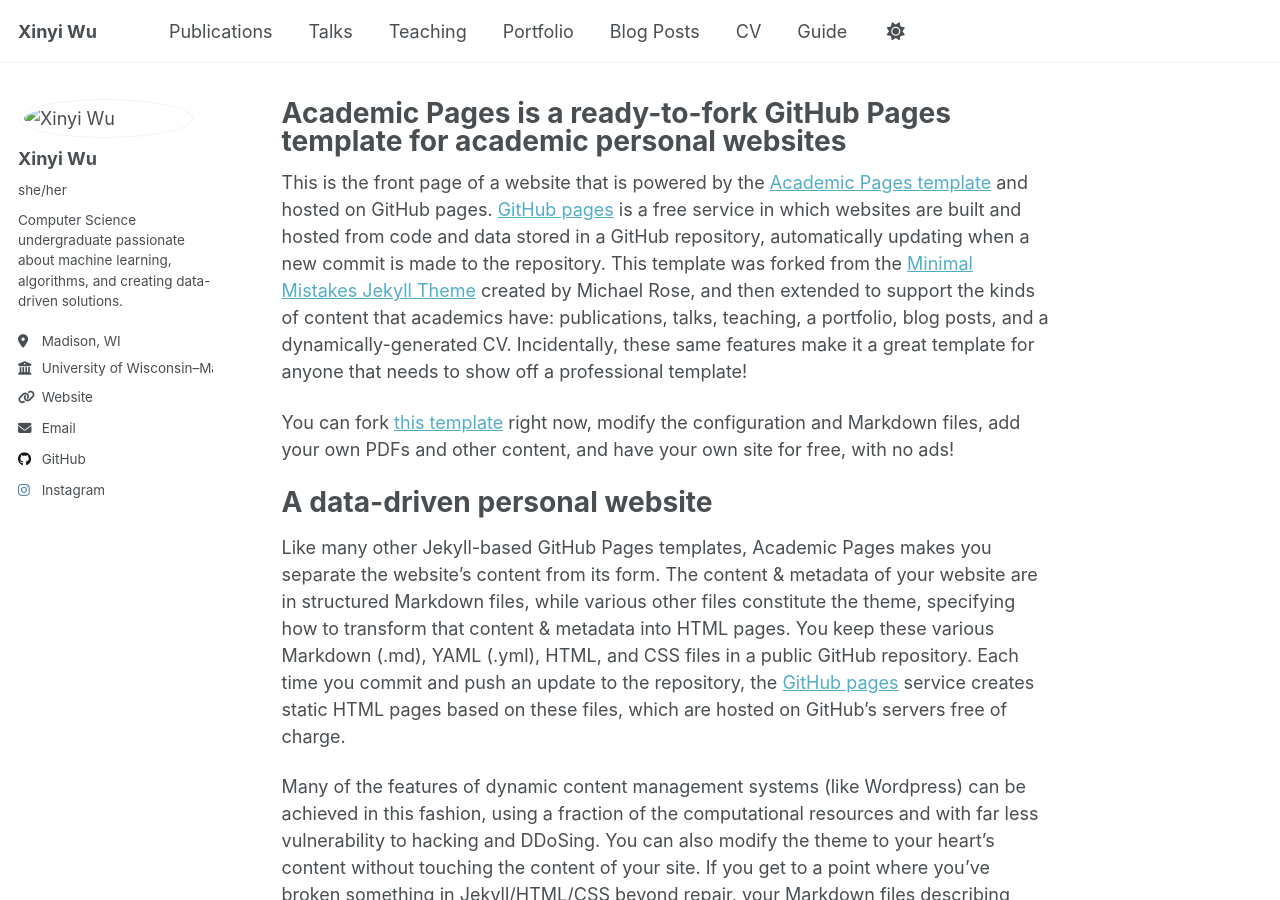
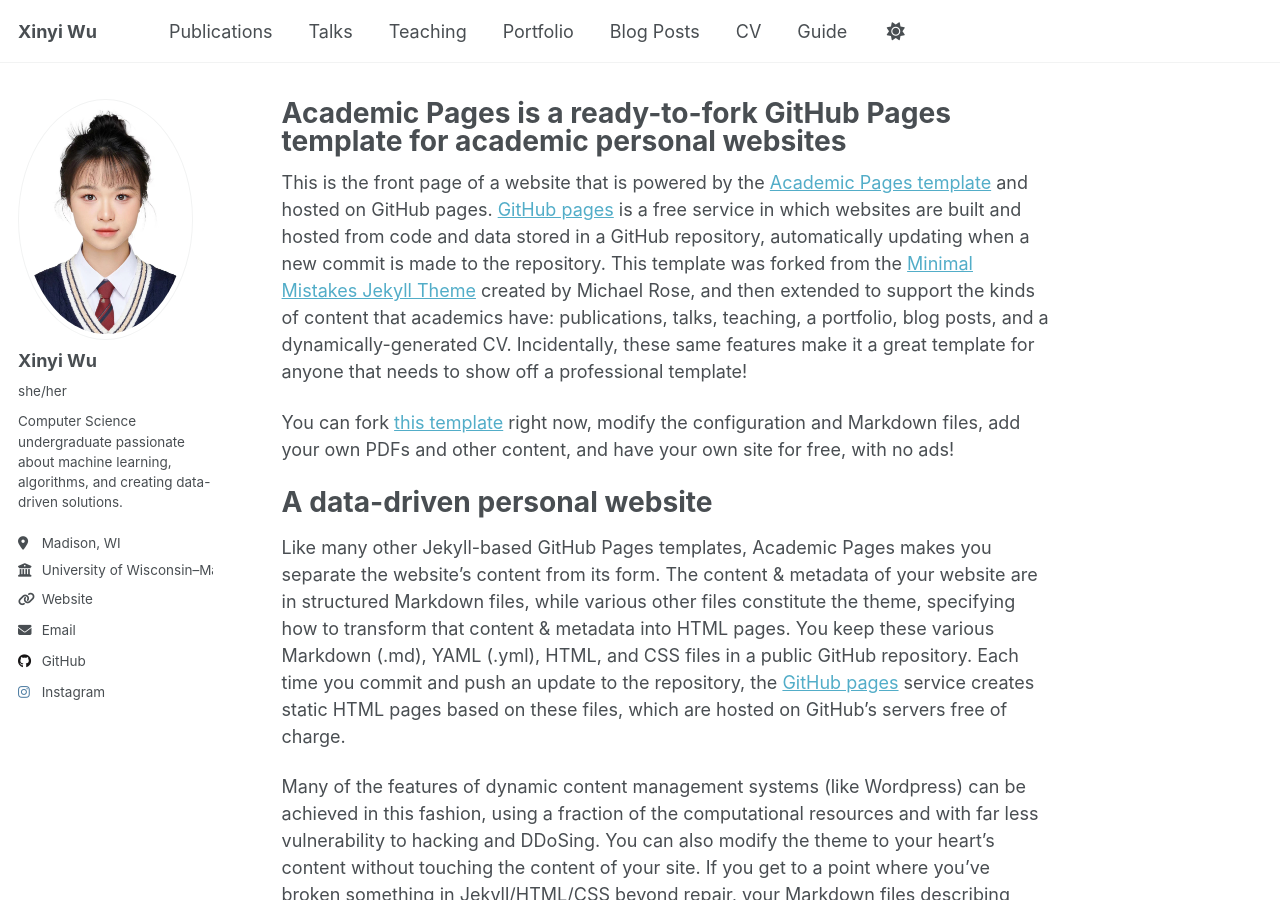
Before and after one commit to Cindy901717/Xinyi_Wu.github.io, a Jekyll site: the page built from _pages/about.md, in a window 1280 px wide and 900 px high. Built offline with Jekyll 4.4.1, drawn with Linux system fonts in a browser that asks for light colours; a script that is not in the unit is left out.

Commit message:
Update _config.yml

```diff
--- a/_config.yml
+++ b/_config.yml
@@ -22,7 +22,7 @@ repository               : "Cindy901717/Xinyi_Wu.github.io"
 #               Additional customization can be done by editing /_includes/author-profile.html
 author:
   # Biographic information
-  avatar           : "/images/profile.jpg"
+  avatar           : "https://cindy901717.github.io/images/profile.jpg"
   name             : "Xinyi Wu"
   pronouns         : "she/her"
   bio              : "Computer Science undergraduate passionate about machine learning, algorithms, and creating data-driven solutions."
```
